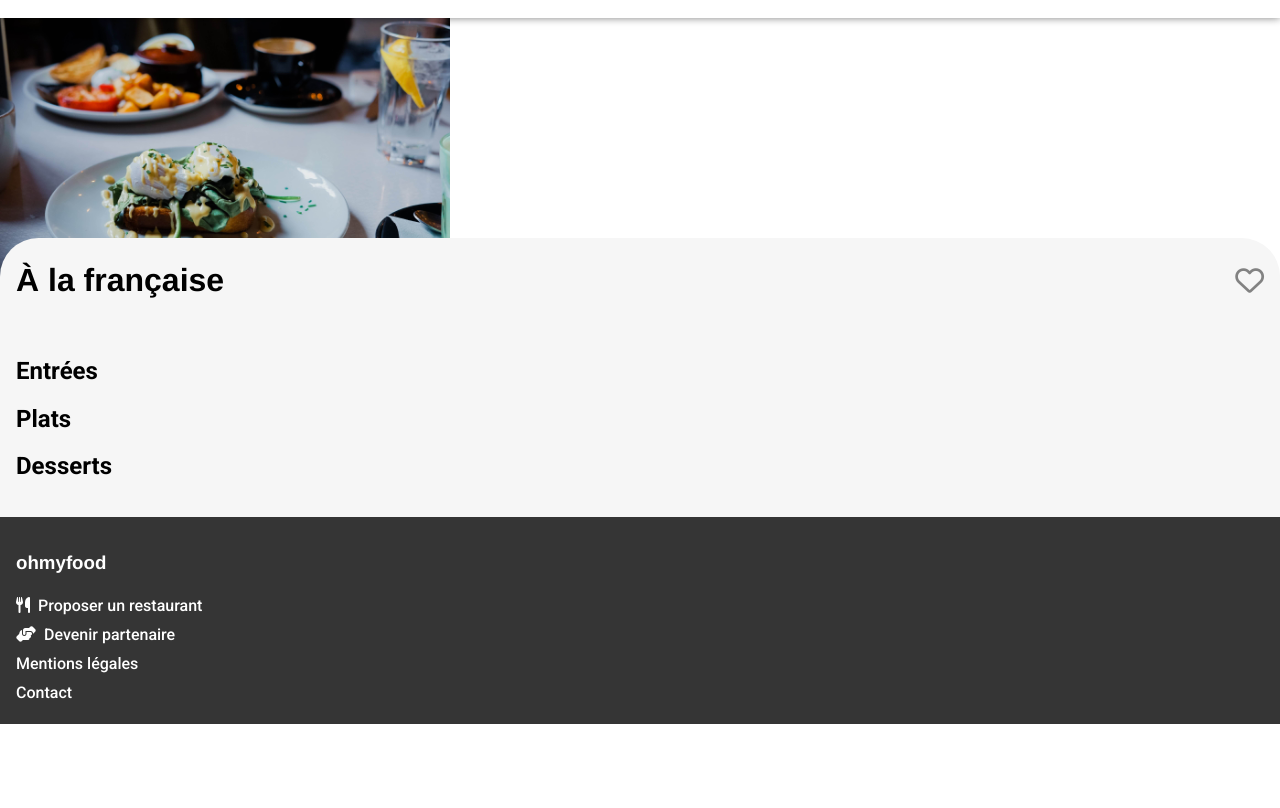
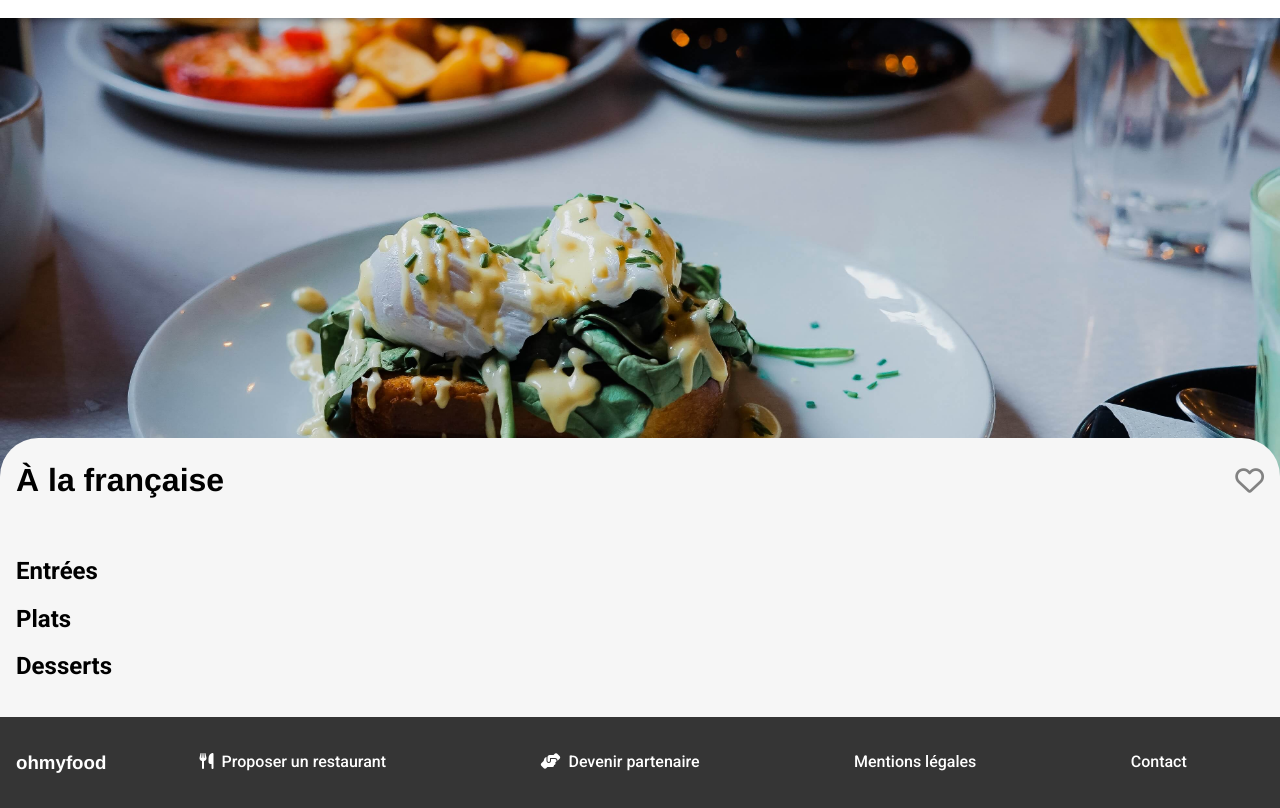
Before and after one commit to anthony-rabot/ohmyfood, a website: page restaurant-a-la-francaise.html in a window 1280 px wide. Shown: the part 50-858 px from the top of the page. Before the commit the page ends 800 px from the top, so only its background shows below. Drawn offline with Linux system fonts and the light colour scheme; a web font is replaced by a local one.

Commit message:
Add reponsive mixins and code

```diff
--- a/restaurant-a-la-francaise.html
+++ b/restaurant-a-la-francaise.html
@@ -30,7 +30,7 @@
 
     <div class="main-content--grey">
 
-      <header class="page-title">
+      <header class="page-title container">
         <h1 class="page-title__title">À la française</h1>
         <div class="page-title__heart">
           <i class="far fa-heart heart-icon--border heart-icon" aria-hidden="true"></i>
@@ -38,7 +38,7 @@
         </div>
       </header>
 
-      <div class="carte-restaurant">
+      <div class="carte-restaurant container">
 
         <section class="carte-restaurant__item">
           <h2>Entrées</h2>
@@ -57,7 +57,10 @@
 
   </main>
 
-  <footer class="footer">
+  <footer class="footer-wrapper">
+
+    <div class="container">
+      <section class="footer">
         <h3 class="footer__title">ohmyfood</h3>
         <nav class="footer__nav">
           <a href="#" class="footer__nav-item"><i class="fas fa-utensils" aria-hidden="true"></i>Proposer un restaurant</a>
@@ -65,6 +68,9 @@
           <a href="#" class="footer__nav-item">Mentions légales</a>
           <a href="#" class="footer__nav-item">Contact</a>
         </nav>
+      </section>
+    </div>
+
   </footer>
 
 
--- a/scss/base/_base.scss
+++ b/scss/base/_base.scss
@@ -6,3 +6,10 @@
 body {
   font-family: $body-font-family;
 }
+
+.container {
+  @include is('desktop') {
+    max-width: 1400px;
+    margin: 0 auto;
+  }
+}
--- a/scss/layouts/_footer.scss
+++ b/scss/layouts/_footer.scss
@@ -1,8 +1,17 @@
+.footer-wrapper {
+  background-color: map-get($ohmyfood-theme, dark-gray);
+}
+
 .footer {
   display: flex;
   flex-direction: column;
   padding: $global-spacing;
-  background-color: map-get($ohmyfood-theme, dark-gray);
+
+  @include is('tablette') {
+    flex-direction: row;
+    align-items: center;
+    gap: $global-spacing;
+  }
 
   &__title {
     font-family: $title-font-family;
@@ -12,6 +21,12 @@
   &__nav {
     display: flex;
     flex-direction: column;
+
+    @include is('tablette') {
+      flex: 1;
+      flex-direction: row;
+      justify-content: space-around;
+    }
 
     &-item {
       color: $white;
--- a/scss/layouts/_hero.scss
+++ b/scss/layouts/_hero.scss
@@ -33,6 +33,13 @@
       height: 300px;
       object-fit: cover;
       object-position: center bottom;
+
+      @include is('desktop') {
+        width: 100%;
+        height: 500px;
+        max-height: 500px;
+        object-position: center center;
+      }
     }
   }
 }
--- a/scss/pages/_home.scss
+++ b/scss/pages/_home.scss
@@ -27,6 +27,10 @@
   gap: calc($global-spacing * 1.5);
   padding: 0;
   counter-reset: howto;
+
+  @include is('tablette') {
+    flex-direction: row;
+  }
 
   &__item {
     flex: 1;
@@ -90,10 +94,23 @@
   flex-direction: column;
   gap: $global-spacing;
 
+  @include is('tablette') {
+    flex-direction: row;
+    flex-wrap: wrap;
+  }
+
 
   &__item {
     text-decoration: none;
     color: $black;
+
+    @include is('tablette') {
+      flex: 1 0 40%;
+    }
+
+    @include is('desktop') {
+      flex: 1;
+    }
 
     &-card {
       position: relative;
--- a/scss/utils/_mixins.scss
+++ b/scss/utils/_mixins.scss
@@ -49,3 +49,19 @@
     position: absolute;
   }
 }
+
+@mixin is($breakpoint) {
+  // If the key exists in the map
+  @if map-has-key($breakpoints, $breakpoint) {
+    // Prints a media query based on the value
+    @media (min-width: map-get($breakpoints, $breakpoint)) {
+      @content;
+    }
+  }
+
+    // If the key doesn't exist in the map
+  @else {
+    @warn "Unfortunately, no value could be retrieved from `#{$breakpoint}`. "
+        + "Available breakpoints are: #{map-keys($breakpoints)}.";
+  }
+}
--- a/scss/utils/_variables.scss
+++ b/scss/utils/_variables.scss
@@ -23,3 +23,9 @@ $border-radius: 1.2rem;
 
 // Cards
 $card-height: 180px;
+
+// Breakpoints
+$breakpoints: (
+  'tablette': 992px,
+  'desktop':  1200px
+) !default;
```
Also changed, not shown: index.html (+12 -2 lines), css/main.css. Lines whose indentation alone changed are shown as unchanged.
